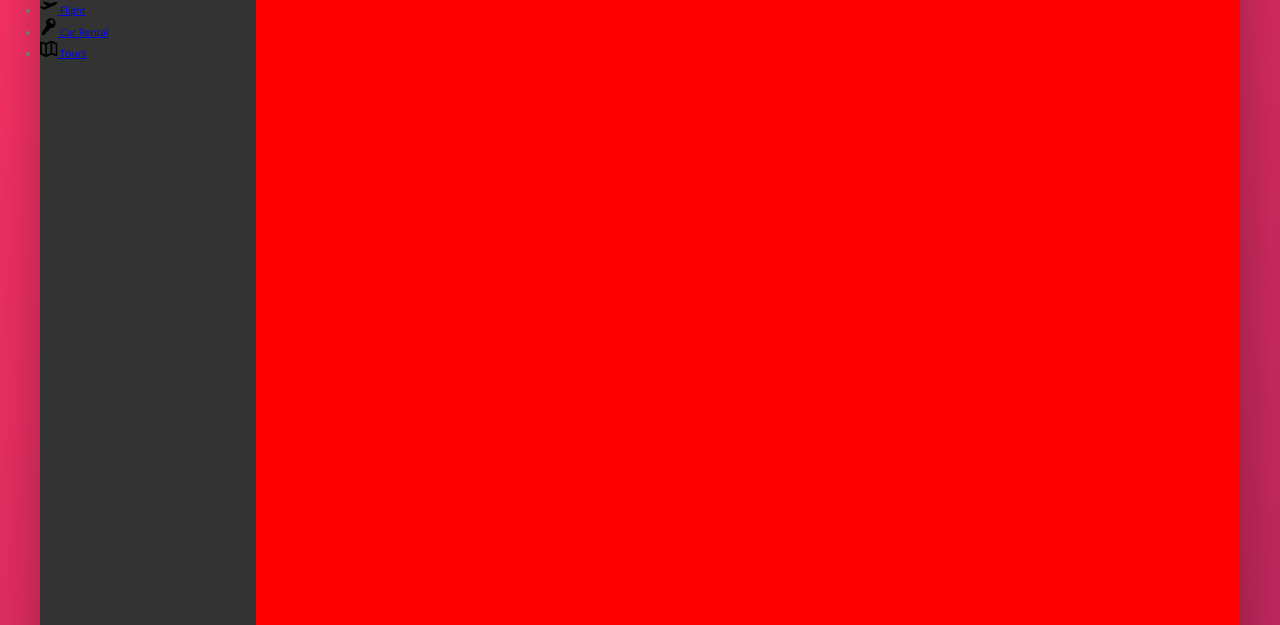
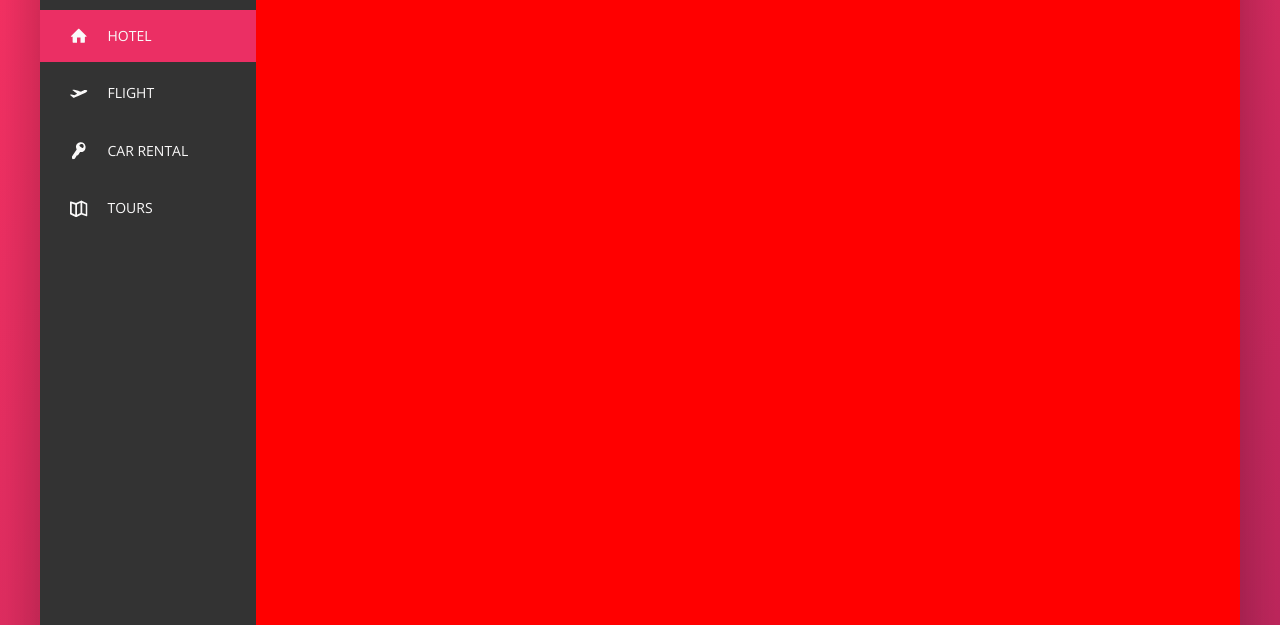
Before and after one commit to jordnlnn/trillo-project, a plain HTML site: page index.html in a window 1280 px wide. Shown: the part 175-800 px from the top of the page. Drawn offline with nearby package versions, Linux system fonts and the light colour scheme.

Commit message:
Styling added to sidebar navigation

```diff
--- a/css/style.css
+++ b/css/style.css
@@ -157,9 +157,44 @@ body {
     border-radius: 50%;
     margin-right: 1rem; }
 
-.side-nav__icon {
-  width: 1.75rem;
-  height: 1.75rem; }
+.side-nav {
+  font-size: 1.4rem;
+  list-style: none;
+  margin-top: 3.5rem; }
+  .side-nav__item {
+    position: relative; }
+    .side-nav__item:not(:last-child) {
+      margin-bottom: 0.5rem; }
+  .side-nav__item::before {
+    content: "";
+    position: absolute;
+    top: 0;
+    left: 0;
+    height: 100%;
+    width: 3px;
+    background-color: var(--color-primary);
+    transform: scaleY(0);
+    transition: transform 0.2s, width cubic-bezier(1, 0, 0, 1) 0.2s, background-color 0.1s; }
+  .side-nav__item:hover::before, .side-nav__item--active::before {
+    transform: scaleY(1);
+    width: 100%; }
+  .side-nav__item:active::before {
+    background-color: var(--color-primary-light); }
+  .side-nav__link:link, .side-nav__link:visited {
+    color: var(--color-grey-light-1);
+    text-decoration: none;
+    text-transform: uppercase;
+    display: block;
+    padding: 1.5rem 3rem;
+    position: relative;
+    z-index: 10;
+    display: flex;
+    align-items: center; }
+  .side-nav__icon {
+    width: 1.75rem;
+    height: 1.75rem;
+    margin-right: 2rem;
+    fill: currentColor; }
 
 .legal {
   font-size: 1.2rem;
--- a/index.html
+++ b/index.html
@@ -61,7 +61,7 @@
       <div class="content">
         <nav class="sidebar">
           <ul class="side-nav">
-            <li class="side-nav__item">
+            <li class="side-nav__item side-nav__item--active">
               <a href="#" class="side-nav__link">
                 <svg class="side-nav__icon">
                   <use xlink:href="img/sprite.svg#icon-home"></use>
--- a/sass/_components.scss
+++ b/sass/_components.scss
@@ -120,15 +120,60 @@
 // SIDE NAVIGATION
 
 .side-nav {
+  font-size: 1.4rem;
+  list-style: none;
+  margin-top: 3.5rem;
+
   &__item {
+    position: relative;
+
+    &:not(:last-child) {
+      margin-bottom: 0.5rem;
+    }
   }
 
-  &__link {
+  &__item::before {
+    content: "";
+    position: absolute;
+    top: 0;
+    left: 0;
+    height: 100%;
+    width: 3px;
+    background-color: var(--color-primary);
+    transform: scaleY(0);
+    transition: transform 0.2s, width cubic-bezier(1, 0, 0, 1) 0.2s,
+      background-color 0.1s;
+  }
+
+  &__item:hover::before,
+  &__item--active::before {
+    transform: scaleY(1);
+    width: 100%;
+  }
+
+  &__item:active::before {
+    background-color: var(--color-primary-light);
+  }
+
+  &__link:link,
+  &__link:visited {
+    color: var(--color-grey-light-1);
+    text-decoration: none;
+    text-transform: uppercase;
+    display: block;
+    padding: 1.5rem 3rem;
+    position: relative;
+    z-index: 10;
+
+    display: flex;
+    align-items: center;
   }
 
   &__icon {
     width: 1.75rem;
     height: 1.75rem;
+    margin-right: 2rem;
+    fill: currentColor;
   }
 }
 
```
